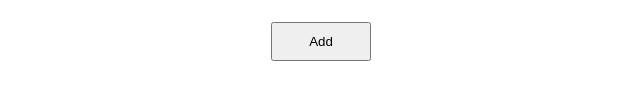
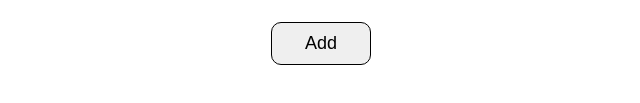
Before and after one commit to ihsky065/counter-app, a website: page index.html in a window 1280 px wide. Shown: the part 229-332 px from the top of the page, without its empty margins (319-959 px from the left). Drawn offline with Linux system fonts and the light colour scheme.

Commit message:
Apply font size, and layout border of button

```diff
--- a/style.css
+++ b/style.css
@@ -14,4 +14,7 @@ h2 {
 button {
   padding: 10px;
   width: 100px;
+  font-size: 18px;
+  border-radius: 10px;
+  border: 1px solid black;
 }
```
